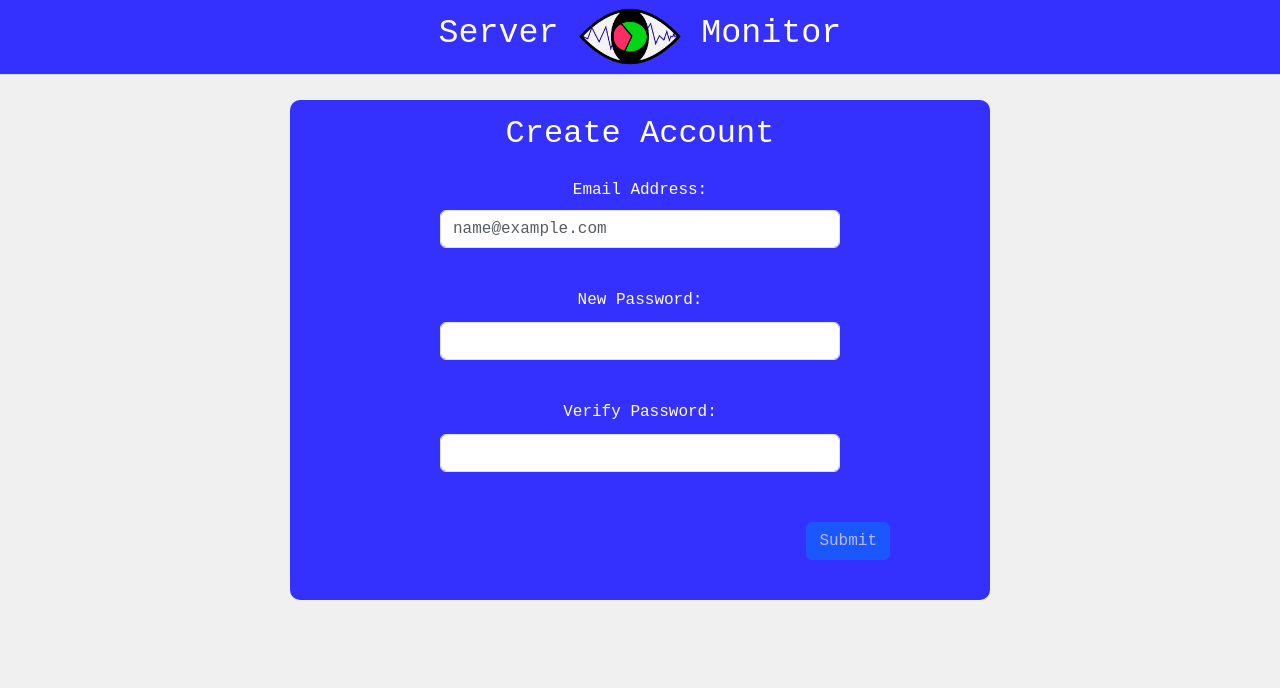
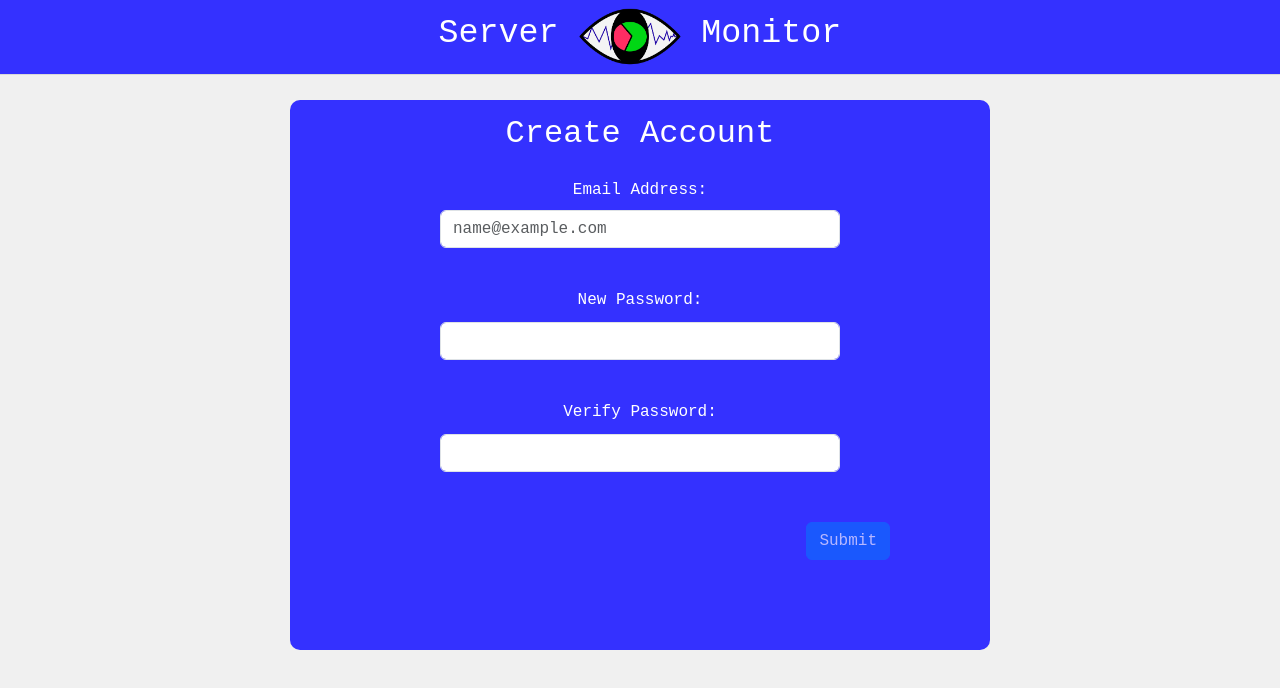
Before and after one commit to Daniel-Drysdale/ServerMonitoringFrontEnd, a React (Vite) app: page /create-account in a window 1280 px wide. Shown: the top 688 px of the page. Built offline with nearby package versions, Linux system fonts and the light colour scheme; no server answers.

Commit message:
Updated Spacing on Create Account

```diff
--- a/src/components/CreateAccount.tsx
+++ b/src/components/CreateAccount.tsx
@@ -83,7 +83,7 @@ const CreateAccount = () => {
       <div>
         <div
           className="center-div create-account-form"
-          style={{ height: "500px", minWidth: "600px" }}
+          style={{ height: "550px", minWidth: "500px" }}
         >
           <center>
             <div
```
